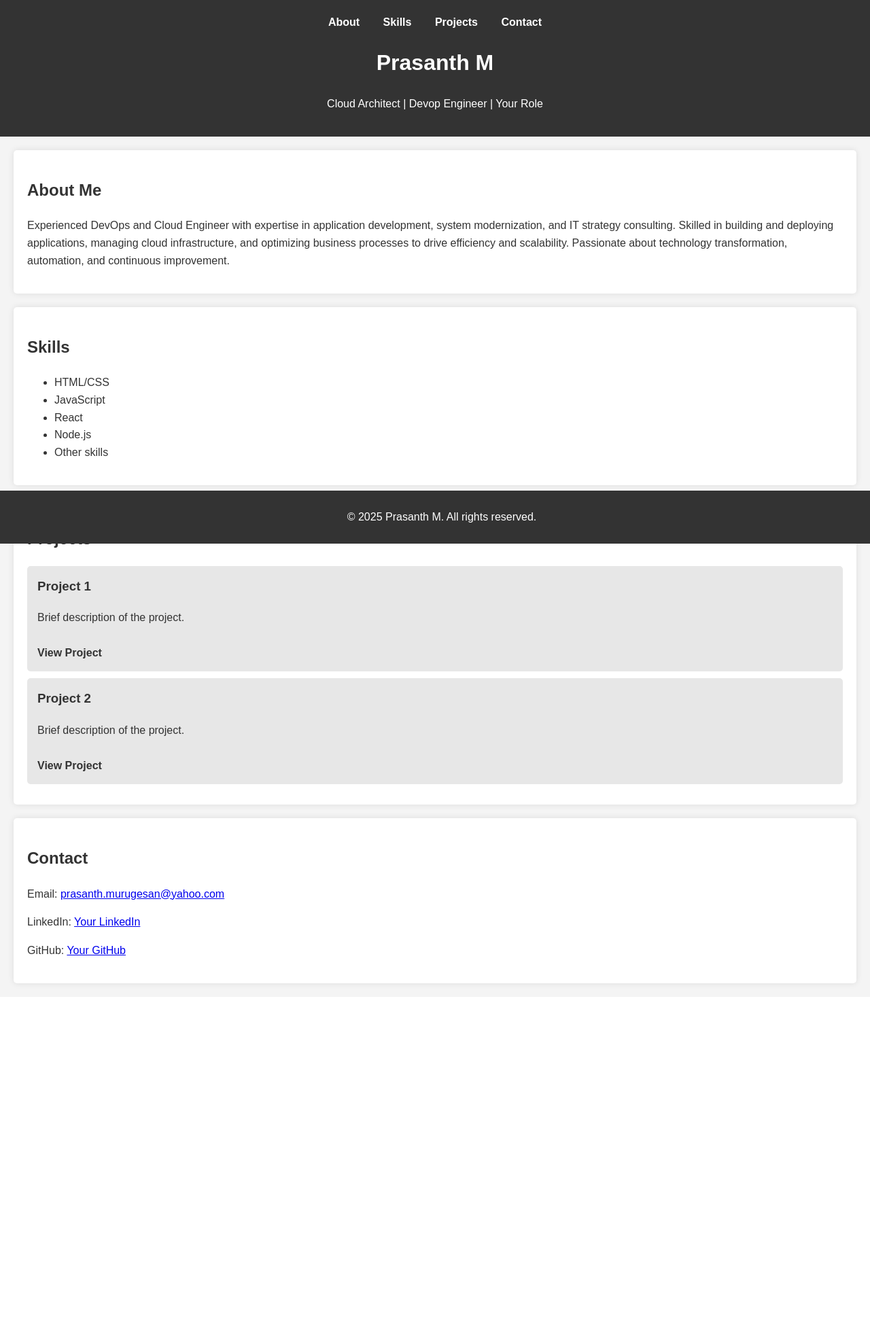
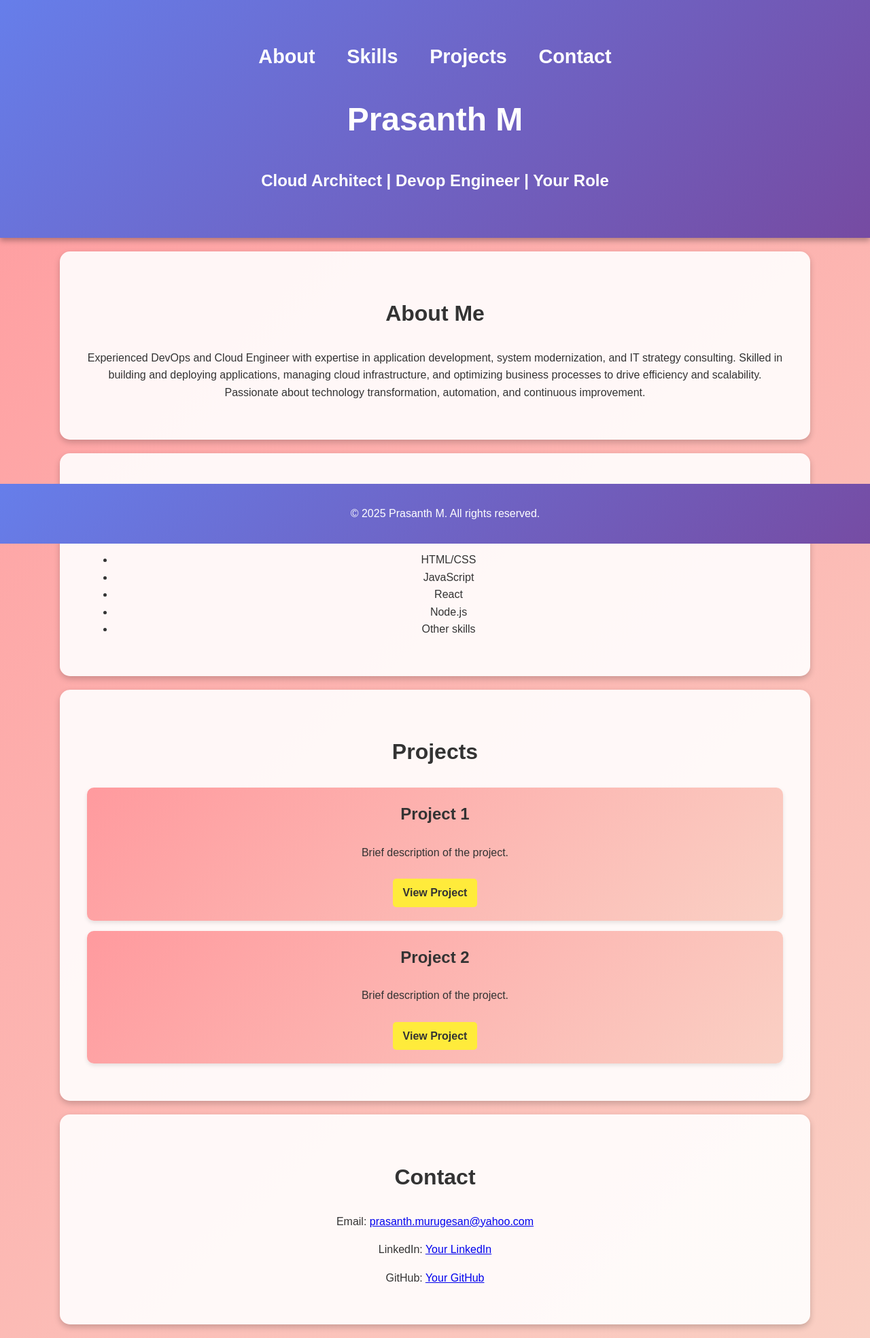
Before and after one commit to Prasanthmurugesan/portfolio, a PHP site: page / in a window 1280 px wide. Shown: the whole page at 68% size. Before the commit the page ends 1454 px from the top, so only its background shows below. Run offline with PHP 8.4, Linux system fonts and the light colour scheme.

Commit message:
Update styles.css

```diff
--- a/styles.css
+++ b/styles.css
@@ -1,57 +1,79 @@
+/* Updated Styles for a Colorful & Attractive Portfolio */
+
 body {
-    font-family: Arial, sans-serif;
+    font-family: 'Poppins', sans-serif;
     line-height: 1.6;
     margin: 0;
     padding: 0;
-    background-color: #f4f4f4;
+    background: linear-gradient(135deg, #ff9a9e, #fad0c4);
     color: #333;
+    text-align: center;
 }
 
 header {
-    background-color: #333;
+    background: linear-gradient(135deg, #667eea, #764ba2);
     color: #fff;
-    padding: 20px 0;
+    padding: 40px 20px;
     text-align: center;
+    font-size: 1.5em;
+    font-weight: bold;
+    box-shadow: 0 4px 8px rgba(0, 0, 0, 0.3);
 }
 
 nav ul {
     list-style-type: none;
-    margin: 0;
     padding: 0;
+    margin: 20px 0;
+    text-align: center;
 }
 
 nav ul li {
     display: inline;
-    margin: 0 15px;
+    margin: 0 20px;
 }
 
 nav ul li a {
     color: #fff;
     text-decoration: none;
     font-weight: bold;
+    font-size: 1.2em;
+    transition: color 0.3s ease-in-out;
+}
+
+nav ul li a:hover {
+    color: #ffeb3b;
 }
 
 section {
-    padding: 20px;
-    margin: 20px;
-    background-color: #fff;
-    border-radius: 5px;
-    box-shadow: 0 0 10px rgba(0, 0, 0, 0.1);
+    padding: 40px;
+    margin: 20px auto;
+    width: 80%;
+    background: rgba(255, 255, 255, 0.9);
+    border-radius: 15px;
+    box-shadow: 0 4px 10px rgba(0, 0, 0, 0.2);
 }
 
 h2 {
     color: #333;
+    font-size: 2em;
 }
 
 .project-card {
-    background-color: #e7e7e7;
-    padding: 15px;
-    margin: 10px 0;
-    border-radius: 5px;
+    background: linear-gradient(135deg, #ff9a9e, #fad0c4);
+    padding: 20px;
+    margin: 15px 0;
+    border-radius: 10px;
+    box-shadow: 0 3px 6px rgba(0, 0, 0, 0.1);
+    transition: transform 0.3s ease-in-out;
+}
+
+.project-card:hover {
+    transform: scale(1.05);
 }
 
 .project-card h3 {
     margin-top: 0;
+    font-size: 1.5em;
 }
 
 .project-card a {
@@ -60,16 +82,20 @@ h2 {
     color: #333;
     text-decoration: none;
     font-weight: bold;
+    background: #ffeb3b;
+    padding: 8px 15px;
+    border-radius: 5px;
+    transition: background 0.3s ease-in-out;
 }
 
 .project-card a:hover {
-    text-decoration: underline;
+    background: #fbc02d;
 }
 
 footer {
     text-align: center;
-    padding: 10px;
-    background-color: #333;
+    padding: 15px;
+    background: linear-gradient(135deg, #667eea, #764ba2);
     color: #fff;
     position: fixed;
     width: 100%;
```
